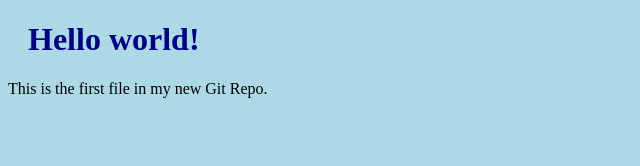
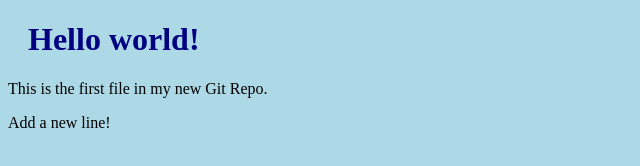
Before and after one commit to Kavindu-Hasintha/Test2, a plain HTML site: page index.html in a window 1280 px wide. Shown: the whole page, without its empty margins (0-640 px from the left). Drawn offline with Linux system fonts and the light colour scheme.

Commit message:
myTest2 V1.1 adding a line

```diff
--- a/index.html
+++ b/index.html
@@ -8,6 +8,7 @@
 
 <h1>Hello world!</h1>
 <p>This is the first file in my new Git Repo.</p>
+<p>Add a new line!</p>
 
 </body>
 </html>
```
